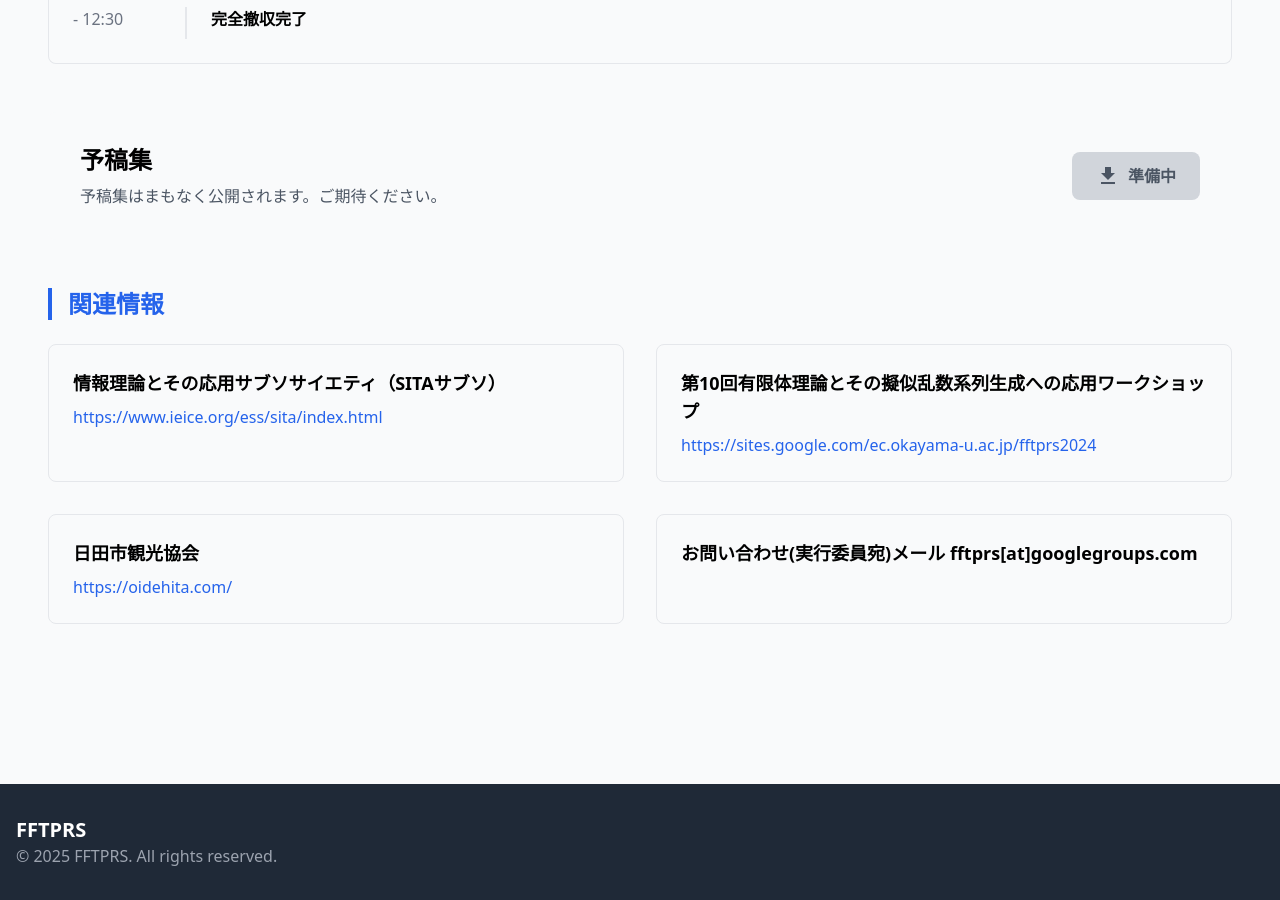
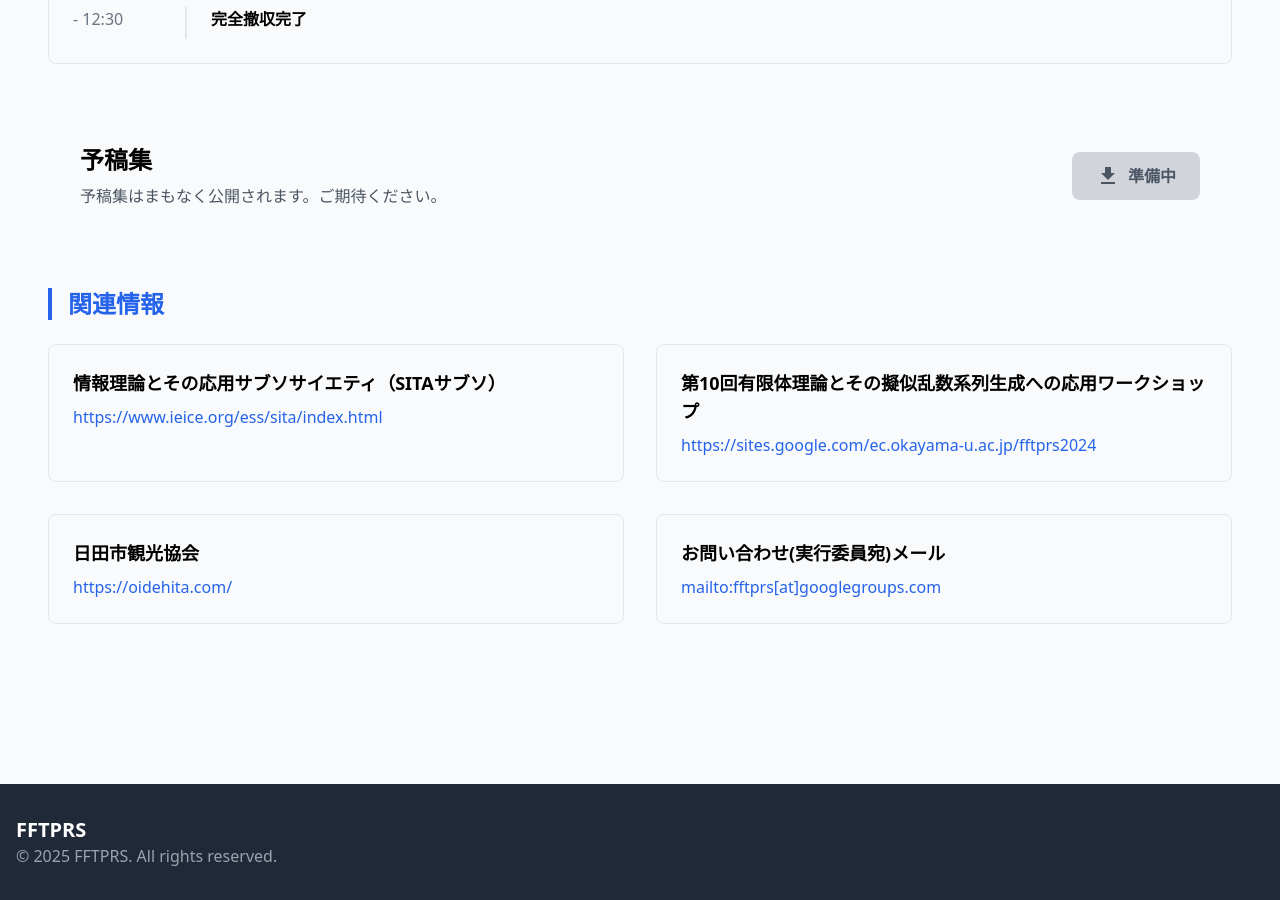
Before and after one commit to FFTPRS/WS, a Jekyll site: the page built from pages/workshop11.html, in a window 1280 px wide and 900 px high, scrolled down 4020 px. Built offline with Jekyll 4.4.1, drawn with Linux system fonts in a browser that asks for light colours; nearby versions of some CDN libraries.

Commit message:
20250819 メールリンクを元に戻した

```diff
--- a/_data/workshop11.yml
+++ b/_data/workshop11.yml
@@ -96,5 +96,5 @@ links:
     url: "https://sites.google.com/ec.okayama-u.ac.jp/fftprs2024"
   - title: "日田市観光協会"
     url: "https://oidehita.com/"
-  - title: "お問い合わせ(実行委員宛)メール fftprs[at]googlegroups.com"
-    url: ""
+  - title: "お問い合わせ(実行委員宛)メール"
+    url: "mailto:fftprs[at]googlegroups.com"
```
